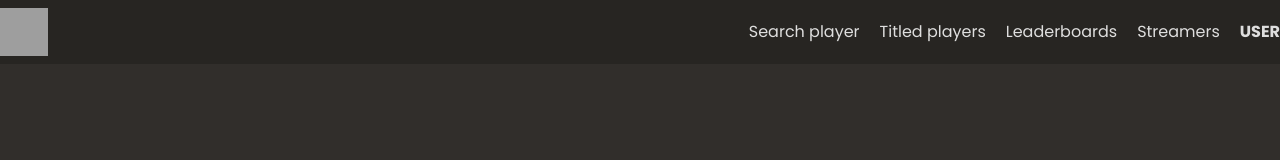
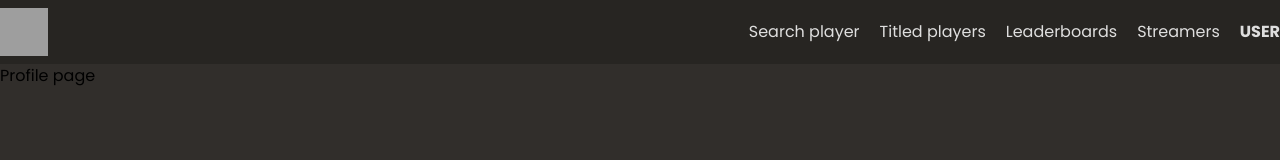
Before and after one commit to quielScript/infochess, a React (Vite) app: page /app/searchPlayer in a window 1280 px wide. Shown: the top 160 px of the page. Built offline with nearby package versions, Linux system fonts and the light colour scheme; grey boxes are pictures that could not be loaded.

Commit message:
Fixed index route in AppLayout

```diff
--- a/src/pages/Profile.jsx
+++ b/src/pages/Profile.jsx
@@ -1,5 +1,5 @@
 function Profile() {
-	// return <div>Profile page</div>;
+	return <div>Profile page</div>;
 }
 
 export default Profile;
```
Also changed, not shown: src/App.jsx (+6 -2 lines).
